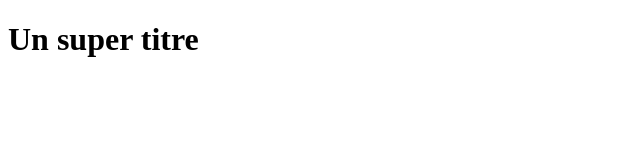
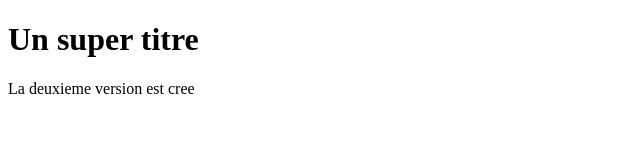
Before and after one commit to dannysanZer/OpcrProject, a plain HTML site: page index.html in a window 1280 px wide. Shown: the whole page, without its empty margins (0-640 px from the left). Drawn offline with Linux system fonts and the light colour scheme.

Commit message:
ajout d'un paragraphe au fichier html

```diff
--- a/index.html
+++ b/index.html
@@ -7,5 +7,6 @@
 </head>
 <body>
     <h1>Un super titre</h1>
+    <p>La deuxieme version est cree</p>
 </body>
 </html>
```
